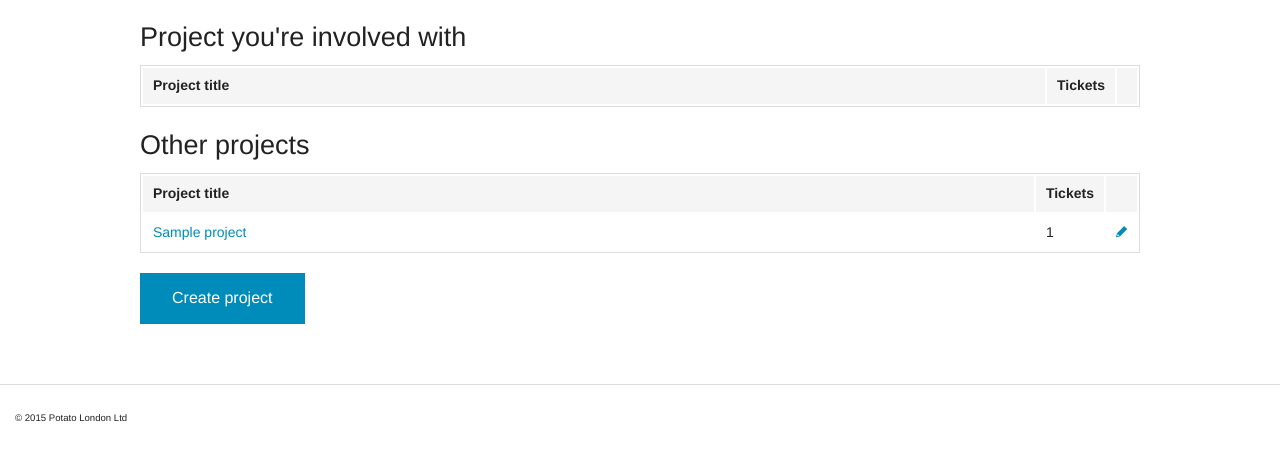
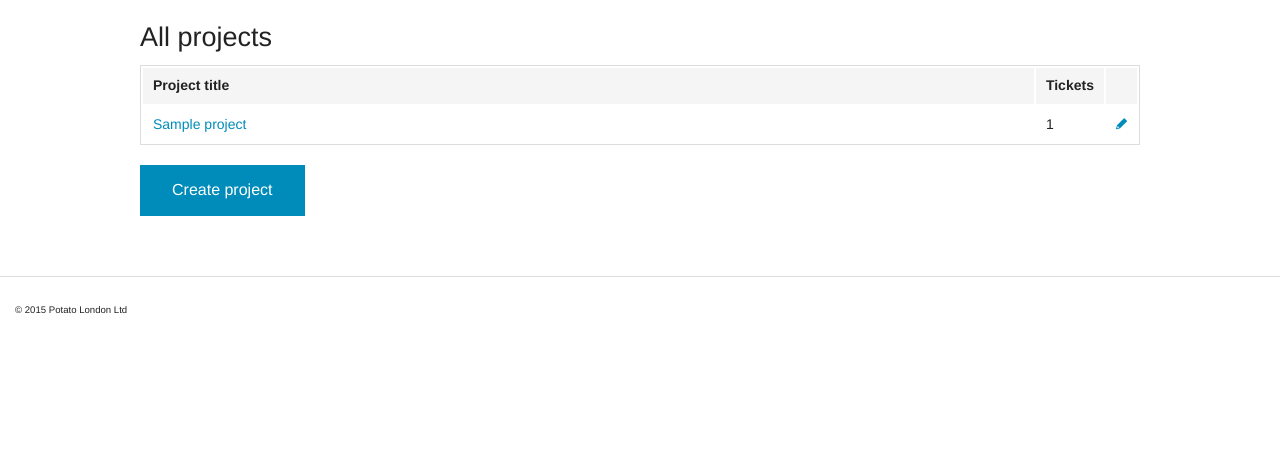
Before and after one commit to MiiRaGe/potaticket, a Django app: template tracker/templates/site/project_list.html in a window 1280 px wide. Shown: the part 45-497 px from the top of the page. Run offline with Django 3.2, Linux system fonts and the light colour scheme; the template is opened without the code that fills it: most values are stand-ins (such as "Sample title", 1, 10 or a date in 2020); lists and menus that the app fills with data are empty.

Commit message:
changed the text when there's no assigned ticket

```diff
--- a/tracker/templates/site/project_list.html
+++ b/tracker/templates/site/project_list.html
@@ -3,10 +3,14 @@
 {% block content %}
     <div class="large-12 large-centered columns">
         <div class="row">
+            {% if own_projects %}
                 <h3>Project you're involved with</h3>
                 {% include 'site/_project_list_table.html' with object_list=own_projects %}
                 <h3>Other projects</h3>
-        {% include 'site/_project_list_table.html' with object_list=object_list%}
+            {% else %}
+                <h3>All projects</h3>
+            {% endif %}
+            {% include 'site/_project_list_table.html' with object_list=object_list %}
         </div>
         <div class="row">
             <p><a href="{% url "project-create" %}" class="button">Create project</a></p>
```
Lines whose indentation alone changed are shown as unchanged.
